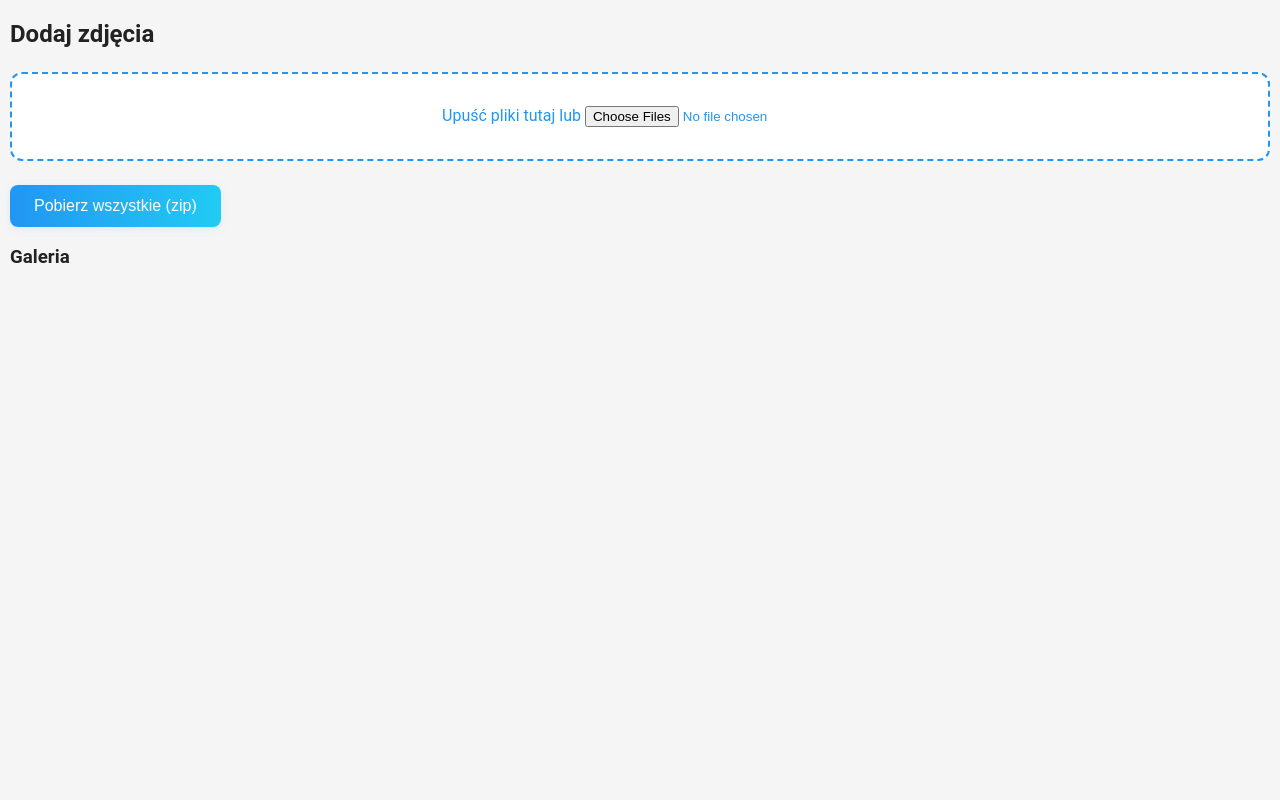
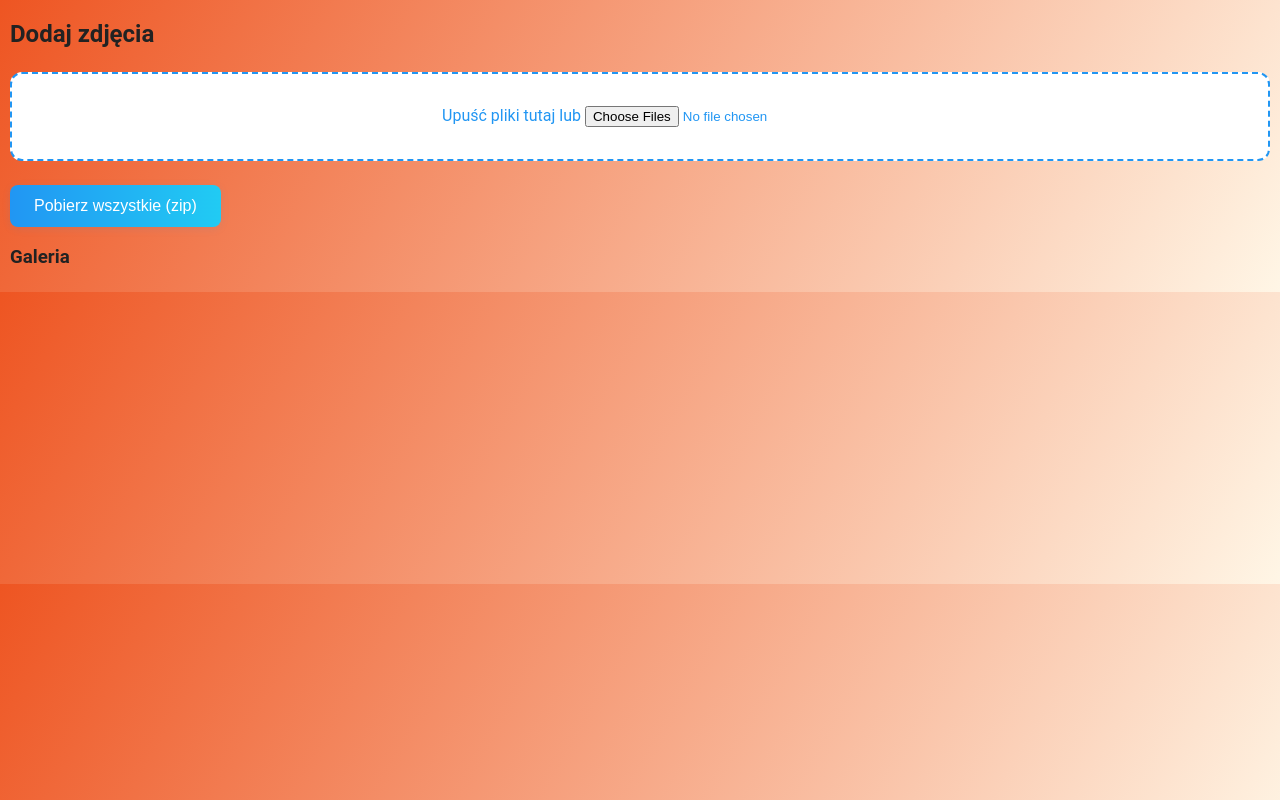
Before and after one commit to mplik/foto-kiosk, a plain HTML site: page index.html in a window 1280 px wide. Drawn offline with nearby package versions, Linux system fonts and the light colour scheme.

Commit message:
Dodano tło prototyp pomarańczowe w style.css

```diff
--- a/style.css
+++ b/style.css
@@ -1,6 +1,6 @@
 
 body {
-    background: #f5f5f5;
+    background: linear-gradient(120deg, #ee5522 0%, #fff6e6 100%);
     font-family: 'Montserrat', 'Roboto', Arial, sans-serif;
     color: #222;
     margin: 0;
```
